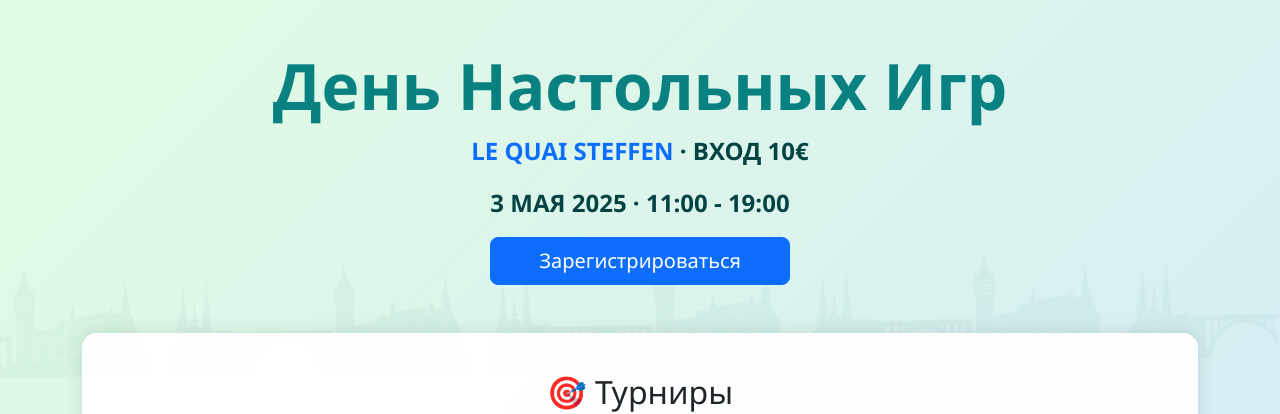
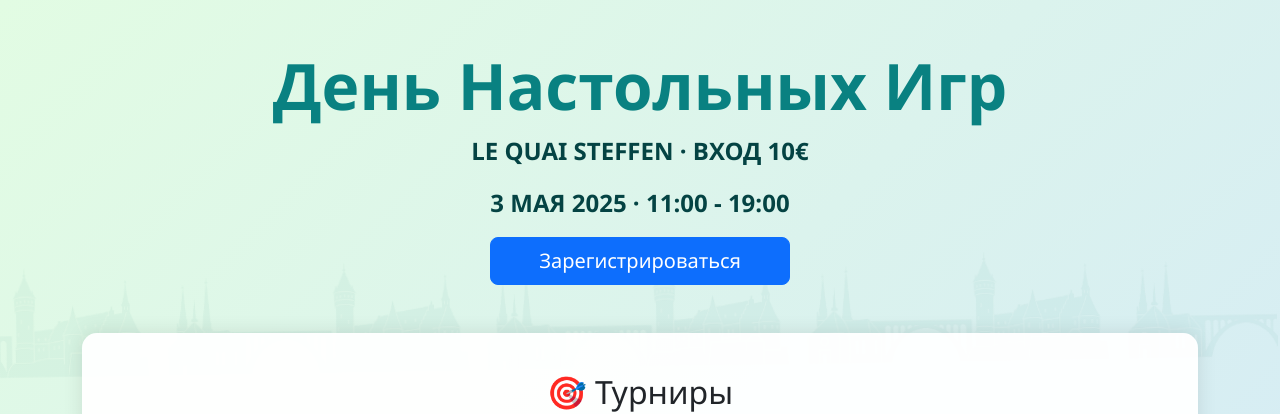
Before and after one commit to Affid-Tech/boardgames-festival, a plain HTML site: page index.html in a window 1280 px wide. Shown: the top 414 px of the page. Drawn offline with nearby package versions, Linux system fonts and the light colour scheme.

Commit message:
Update styles.css

```diff
--- a/styles.css
+++ b/styles.css
@@ -25,10 +25,10 @@ body {
 
 .headers {
   color: #098181;
-}
 
-.headers .lead {
-  color: #044343;
+  .lead, .place {
+    color: #044343;
+  }
 }
 
 .section {
```
